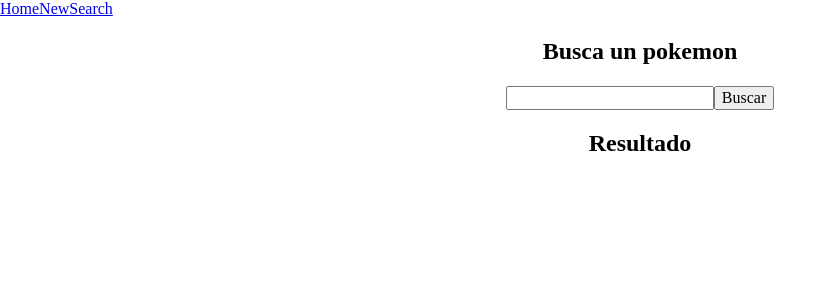
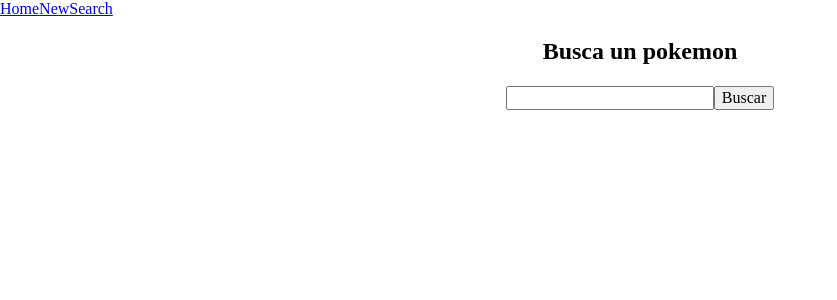
Before and after one commit to AnaIranzo/poke_app, a React (Create React App) app: page /search in a window 1280 px wide. Shown: the top 300 px of the page, without its empty margins (0-837 px from the left). Built offline with nearby package versions, Linux system fonts and the light colour scheme.

Commit message:
add usecontext

```diff
--- a/src/App.js
+++ b/src/App.js
@@ -1,19 +1,30 @@
-import React, { useEffect, useState } from 'react';
+import React, {  useState } from 'react';
+import { BrowserRouter } from 'react-router-dom';
 import Header from './components/Header/Header'
 import Footer from './components/Footer/Footer';
 import Main from './components/Main/Main';
-import { BrowserRouter } from 'react-router-dom';
+
+import { listContext } from "./context/listContext";
 
 function App() {
+
+  //const [data, setData] = useState('');
+  const [pokemonData, setPokemonData] = useState([]);
+
+  const pokemonList = {
+    pokemonData,
+    setPokemonData
+  }
+
 
 
   return (
     <div className="App">
     <BrowserRouter>
-
+      <listContext.Provider value={pokemonList}>
       <Header />
       <Main/>
-
+      </listContext.Provider>
     </BrowserRouter>
 
       <Footer />
--- /dev/null
+++ b/src/components/Main/ListaPokemon/ListCard/ListCard.jsx
@@ -0,0 +1,18 @@
+import React from "react";
+
+const Listcard = (props) => {
+
+
+
+
+
+  return <div className="card-container">
+    {props.data ? <><img src={props.data.sprites.front_default} alt=""  />
+    <p>{props.data.name}</p>
+    <p>Nº {props.data.id}</p></> :''}
+
+
+  </div>;
+};
+
+export default Listcard;
--- /dev/null
+++ b/src/components/Main/ListaPokemon/ListCard/index.js
@@ -0,0 +1 @@
+export { default } from "./ListCard";
--- a/src/components/Main/ListaPokemon/ListaPokemon.jsx
+++ b/src/components/Main/ListaPokemon/ListaPokemon.jsx
@@ -1,16 +1,19 @@
-import React from "react";
+import React, {   useContext } from 'react';
+import { v4 as uuidv4 } from 'uuid';
+import {listContext} from '../../../context/listContext';
 
-const ListaPokemon = (props) => {
+import Listcard from '../ListaPokemon/ListCard/ListCard';
 
-  //console.log(props.data);
+const ListaPokemon = () => {
+
+  const {pokemonData} = useContext(listContext);
+
   return <div className="list-container">
     <h2>Pokemon buscados</h2>
-    {props.data.map(pokemon => <>
-    <img src={pokemon.sprites.front_default} alt=""  />
-    <p>{pokemon.name}</p>
-    <p>Nº {pokemon.id}</p>
+    {pokemonData.map(pokemon => <Listcard data={pokemon} key={uuidv4()}/>
 
-    </>)}
+      )}
+
   </div>;
 };
 
--- a/src/components/Main/Main.jsx
+++ b/src/components/Main/Main.jsx
@@ -1,18 +1,20 @@
-import React, { useEffect, useState } from 'react';
+import React, { useEffect, useState, useContext } from 'react';
 import {Routes,Route} from 'react-router-dom';
 import axios from 'axios';
-import { v4 as uuidv4 } from 'uuid';
+
 import Search from './Search/Search'
-import Card from './ListaPokemon/Card/Card'
+
 import ListaPokemon from './ListaPokemon/ListaPokemon';
 import NotFound from './NotFound/NotFound';
 import Details from './Details/Details';
 import Form from './Form/Form';
+import { listContext } from '../../context/listContext';
 
 const Main = () => {
 
   const [data, setData] = useState('');
-  const [pokemonData, setPokemonData] = useState([]);
+  //const [pokemonData, setPokemonData] = useState([]);
+  const {pokemonData, setPokemonData} = useContext(listContext);
 
   useEffect(()=> {
     async function getData(){
@@ -49,10 +51,10 @@ const Main = () => {
   return <main>
       <Routes>
 
-        <Route path="/" element={<ListaPokemon data={pokemonData} key={uuidv4()}/>}/>
+        <Route path="/" element={<ListaPokemon />}/>
         <Route path="/new" element={<Form/>}/>
         <Route path="/pokemon/:id" element={<Details/>} />
-        <Route path="/search" element={<><Search onSubmit={handleForm}/><Card data={pokemonData}/></>}/>
+        <Route path="/search" element={<Search onSubmit={handleForm}/>}/>
         <Route path="/*" element={<NotFound/>}/>
 
       </Routes>
--- a/src/components/Main/ListaPokemon/Card/Card.jsx
+++ b/src/components/Main/Search/Card/Card.jsx
@@ -7,7 +7,6 @@ const Card = (props) => {
 
 
   return <div className="card-container">
-    <h2>Resultado</h2>
     {props.data[0] ? <><img src={props.data[index].sprites.front_default} alt=""  />
     <p>{props.data[index].name}</p>
     <p>Nº {props.data[index].id}</p></> :''}
--- a/src/components/Main/Search/Search.jsx
+++ b/src/components/Main/Search/Search.jsx
@@ -1,8 +1,13 @@
-import React from "react";
-
+import React, { useContext } from 'react';
+import Card from './Card/Card'
+import {listContext} from '../../../context/listContext';
+import { v4 as uuidv4 } from 'uuid';
 
 //https://pokeapi.co/api/v2/pokemon/pikachu
 const Search = (props) => {
+
+
+  const {pokemonData} = useContext(listContext);
 
   return <div className="form-container">
     <h2>Busca un pokemon</h2>
@@ -10,6 +15,7 @@ const Search = (props) => {
       <input type="text" name="pokemon"/>
       <input type="submit" value="Buscar" />
     </form>
+    <Card data={pokemonData} key={uuidv4()}/>
   </div>;
 };
 
--- /dev/null
+++ b/src/context/listContext.js
@@ -0,0 +1,5 @@
+import React from 'react';
+
+const listContext = React.createContext();
+
+export { listContext };
```
Also changed, not shown: src/components/Main/ListaPokemon/ListCard/ListCard.css (added), src/components/Main/Search/Card/index.js (renamed from src/components/Main/ListaPokemon/Card/index.js), 2 other files (tests, documents, lock files or other folders).
